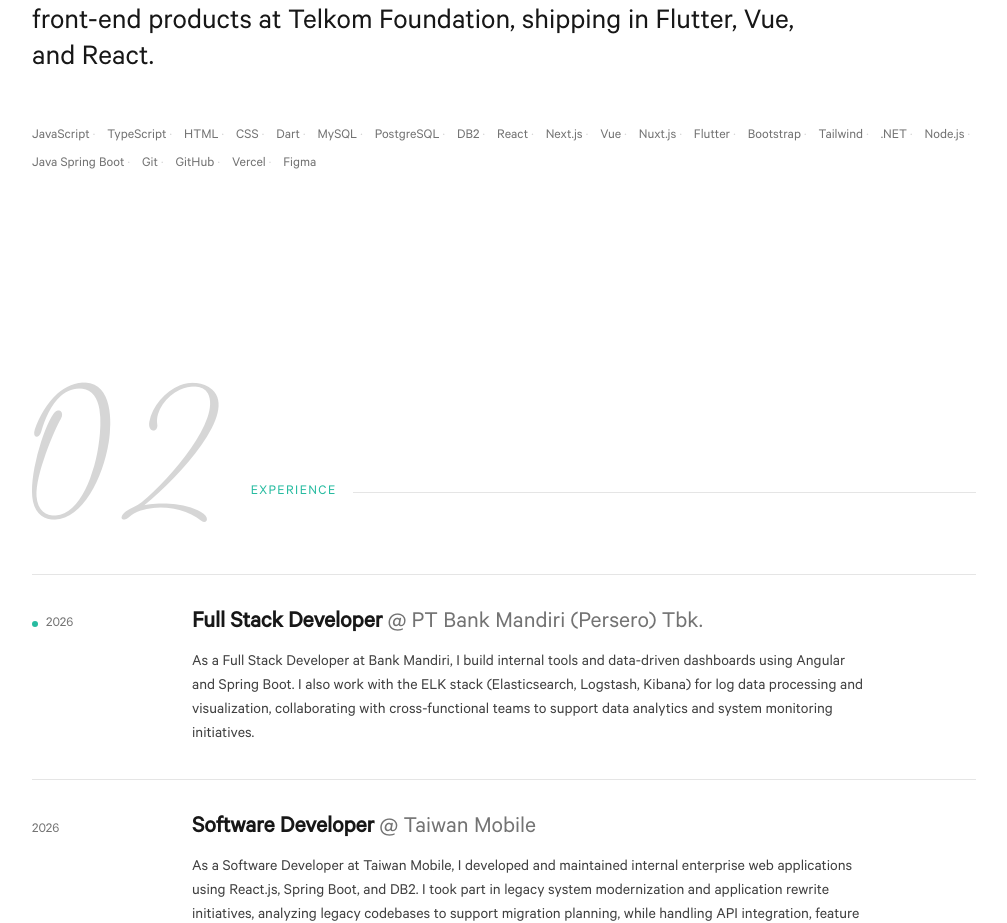
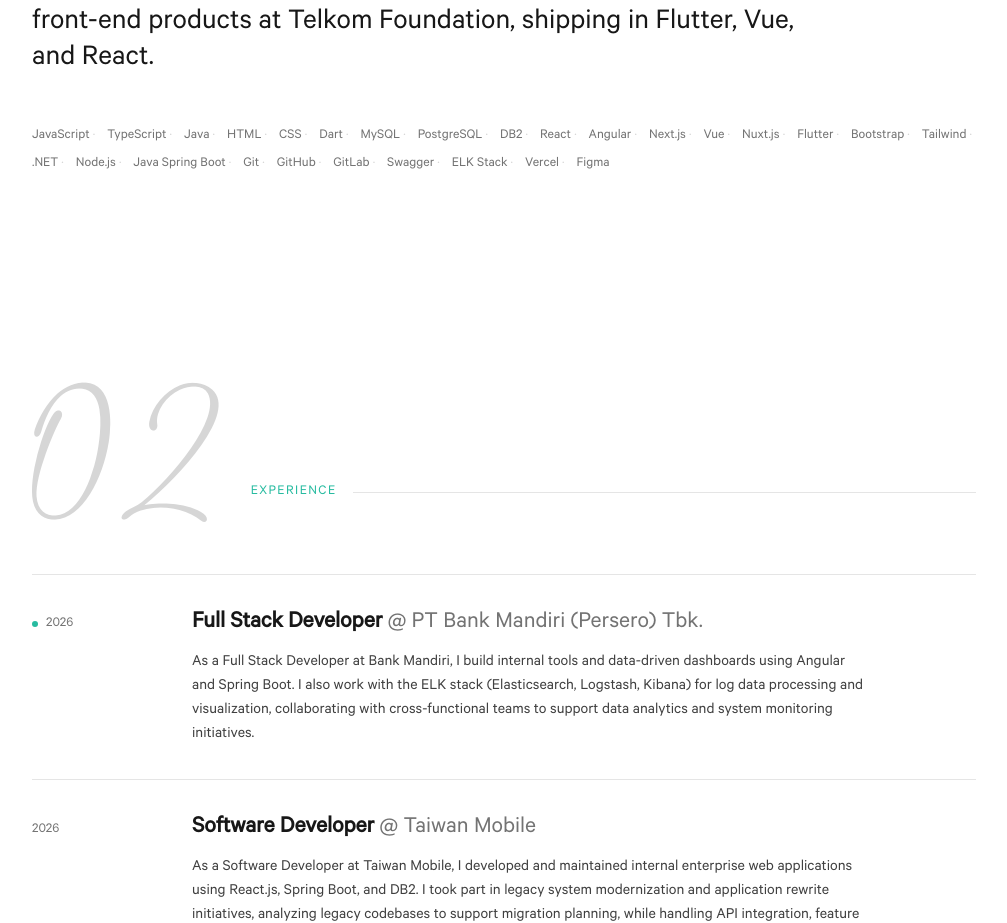
Before and after one commit to marmdhn/pro-marmdhn, a Next.js app: page / in a window 1280 px wide. Shown: the part 1282-2205 px from the top of the page, without its empty margins (136-1143 px from the left). Built offline with nearby package versions, Linux system fonts and the light colour scheme.

Commit message:
feat: add new skills to skills.ts
Added Java, Angular, GitLab, Swagger, and ELK Stack to the skills list to reflect expanded technology expertise.

```diff
--- a/data/skills.ts
+++ b/data/skills.ts
@@ -1,6 +1,7 @@
 export const skills = [
   "JavaScript",
   "TypeScript",
+  "Java",
   "HTML",
   "CSS",
   "Dart",
@@ -9,6 +10,7 @@
   "DB2",
 
   "React",
+  "Angular",
   "Next.js",
   "Vue",
   "Nuxt.js",
@@ -21,6 +23,9 @@
 
   "Git",
   "GitHub",
+  "GitLab",
+  "Swagger",
+  "ELK Stack",
   "Vercel",
   "Figma",
 ];
```
